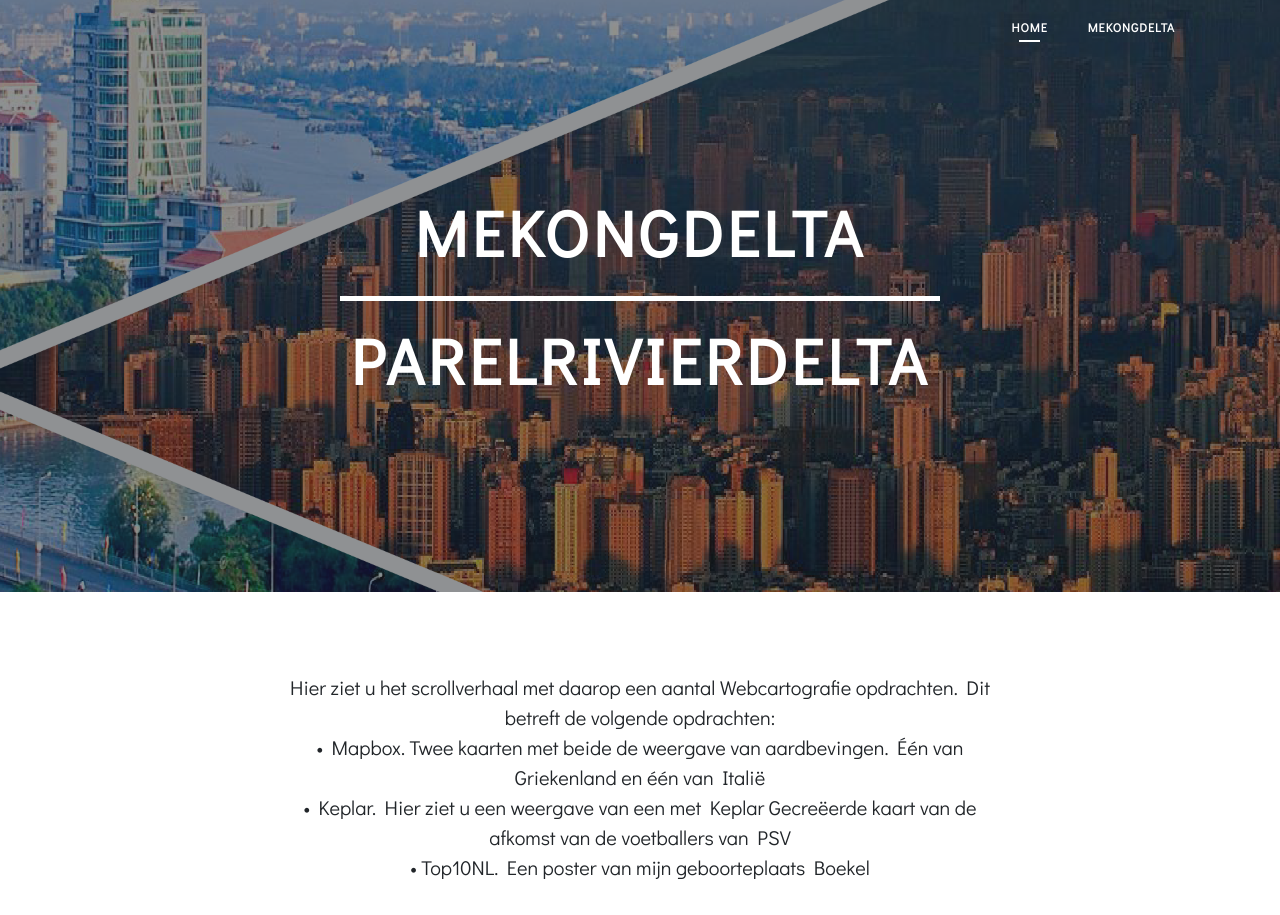
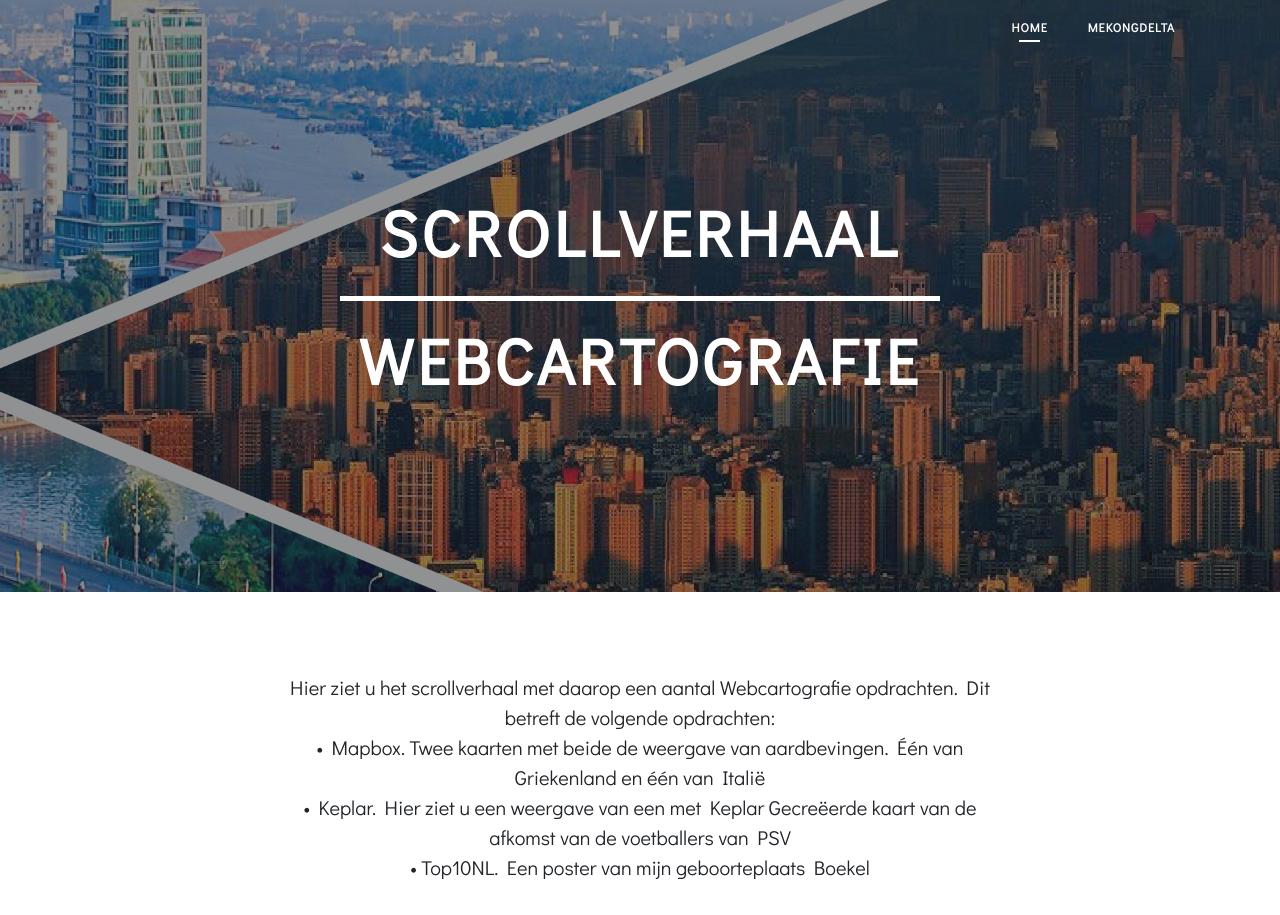
Before and after one commit to pimvonk/ScrollverhaalGMD, a plain HTML site: page index.html in a window 1280 px wide. Shown: the top 915 px of the page. Drawn offline with Linux system fonts and the light colour scheme.

Commit message:
Update index.html

```diff
--- a/index.html
+++ b/index.html
@@ -53,8 +53,8 @@
         <div class="row">
           <div class="col-lg-8 col-md-10 mx-auto">
             <div class="site-heading">
-                <h1 class="titel-homepage bovenste-header">Mekongdelta</h1>
-                <h1 class="titel-homepage">Parelrivierdelta</h1>
+                <h1 class="titel-homepage bovenste-header">Scrollverhaal</h1>
+                <h1 class="titel-homepage">Webcartografie</h1>
             </div>
           </div>
         </div>
```
